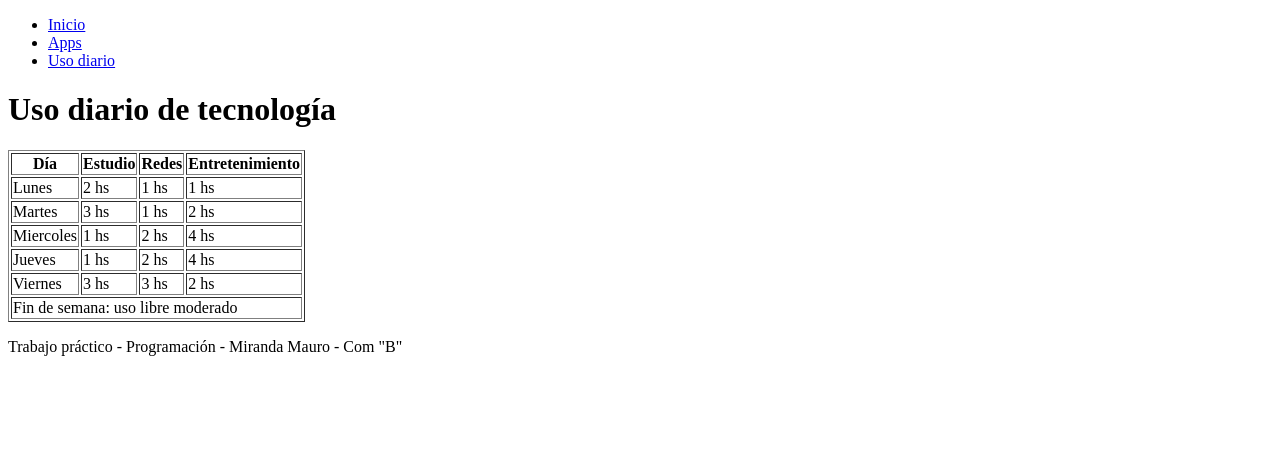
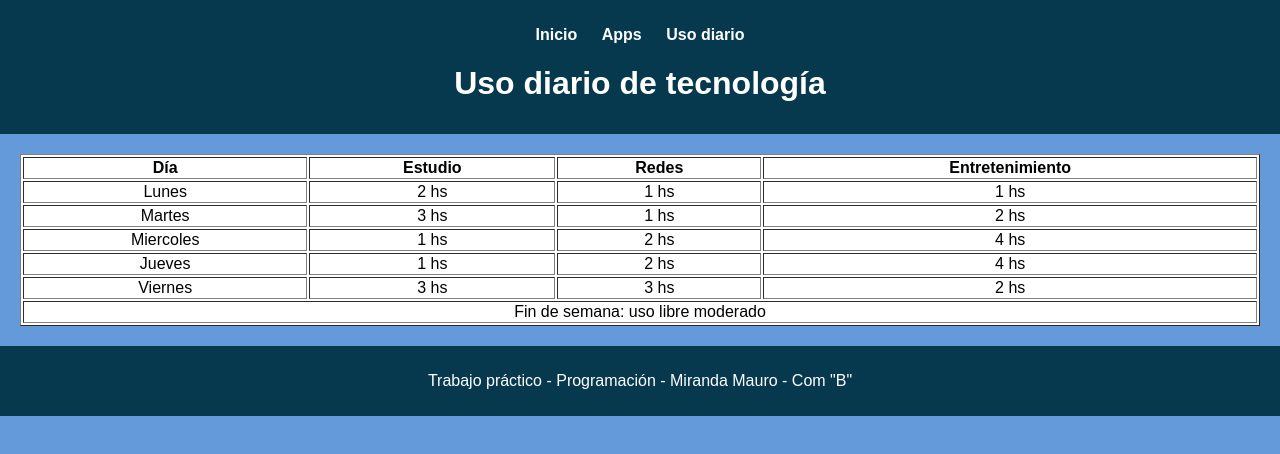
Before and after one commit to alexismiranda12/Tp1-ProgIII, a plain HTML site: page horario.html in a window 1280 px wide. Drawn offline with Linux system fonts and the light colour scheme.

Commit message:
agregamos la informacion en el archivo css para hacer la pagina un poco mas linda y alineamos el texto al centro

```diff
--- a/horario.html
+++ b/horario.html
@@ -4,7 +4,7 @@
     <meta charset="UTF-8">
     <meta name="viewport" content="width=device-width, initial-scale=1.0">
     <title>Uso diario</title>
-    <link rel="stylesheet" href="estilo.css">
+    <link rel="stylesheet" href="style.css">
 </head>
 <body>
     <header>
--- a/style.css
+++ b/style.css
@@ -0,0 +1,56 @@
+body {
+    font-family: Arial, sans-serif;
+    background-color: #6499da;
+    margin: 0;
+}
+
+header {
+    background-color: #06394e;
+    text-align: center;
+    padding: 10px;
+    color: white;
+}
+
+nav ul {
+    list-style: none;
+    padding: 0;
+}
+
+nav ul li {
+    display: inline;
+    margin: 10px;
+}
+
+nav a {
+    text-decoration: none;
+    color: white;
+    font-weight: bold;
+}
+
+main {
+    color: white;
+    padding: 20px;
+    text-align: center;
+
+}
+table {
+    color: black;
+}
+
+img {
+
+    width: 300px;
+    border-radius: 10px;
+}
+
+table {
+    width: 100%;
+    background-color: white;
+}
+
+footer {
+    text-align: center;
+    background-color: #06394e;
+    padding: 10px;
+    color: white;
+}
```
Also changed, not shown: index.html (+1 -1 lines), receta.html (+1 -1 lines).
